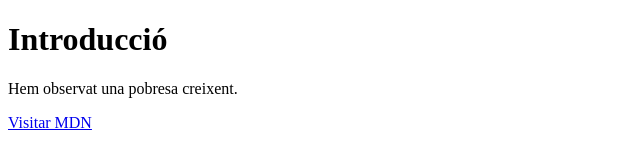
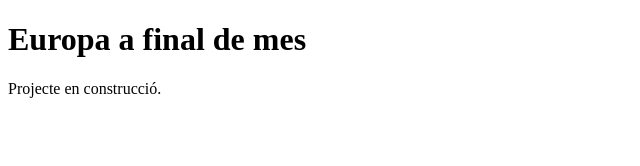
Before and after one commit to mbaldoma/europa-final-de-mes, a plain HTML site: page index.html in a window 1280 px wide. Shown: the whole page, without its empty margins (0-640 px from the left). Drawn offline with Linux system fonts and the light colour scheme.

Commit message:
Update index.html

```diff
--- a/index.html
+++ b/index.html
@@ -2,11 +2,10 @@
 <html lang="ca">
 <head>
     <meta charset="UTF-8">
-    <title>La pobresa a Europa</title>
+    <title>Europa a final de mes</title>
 </head>
 <body>
-    <h1>Introducció</h1>
-    <p>Hem observat una pobresa creixent.</p>
-    <a href="https://developer.mozilla.org">Visitar MDN</a>
+    <h1>Europa a final de mes</h1>
+    <p>Projecte en construcció.</p>
 </body>
 </html>
```
